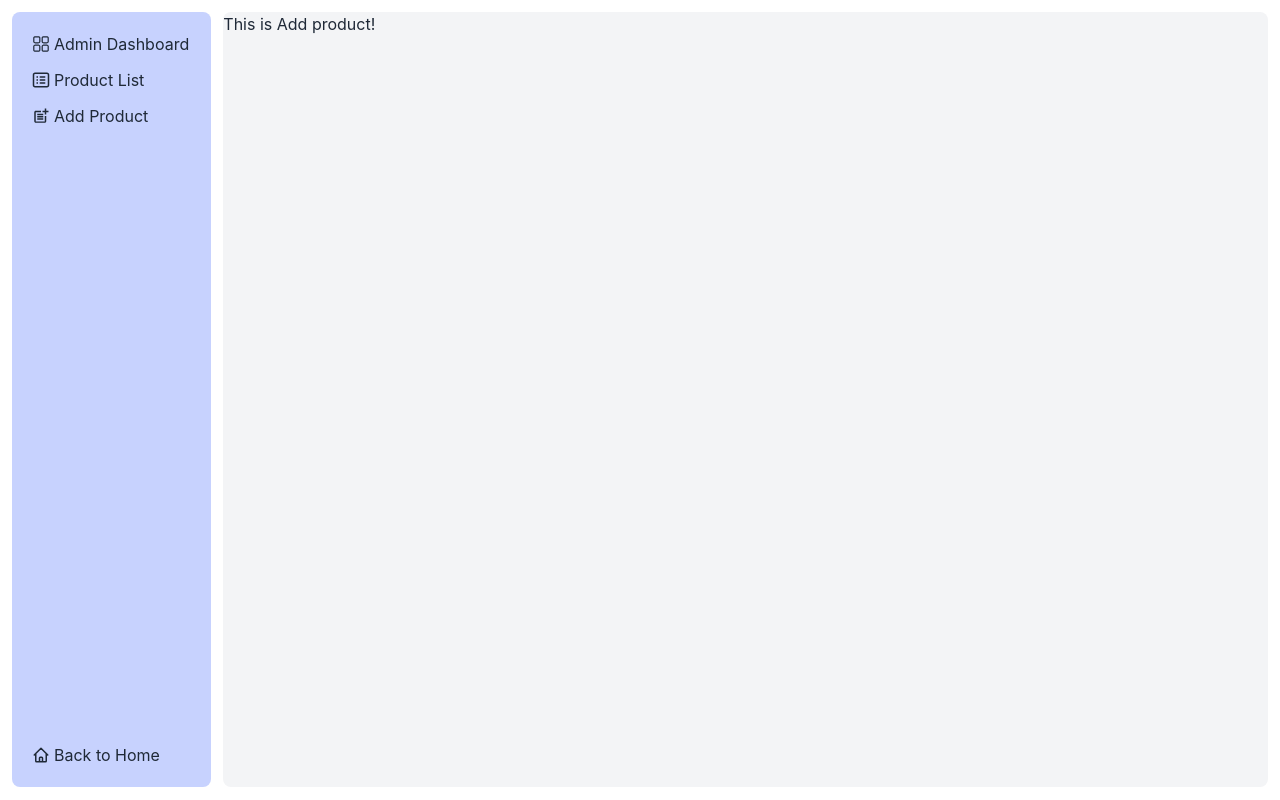
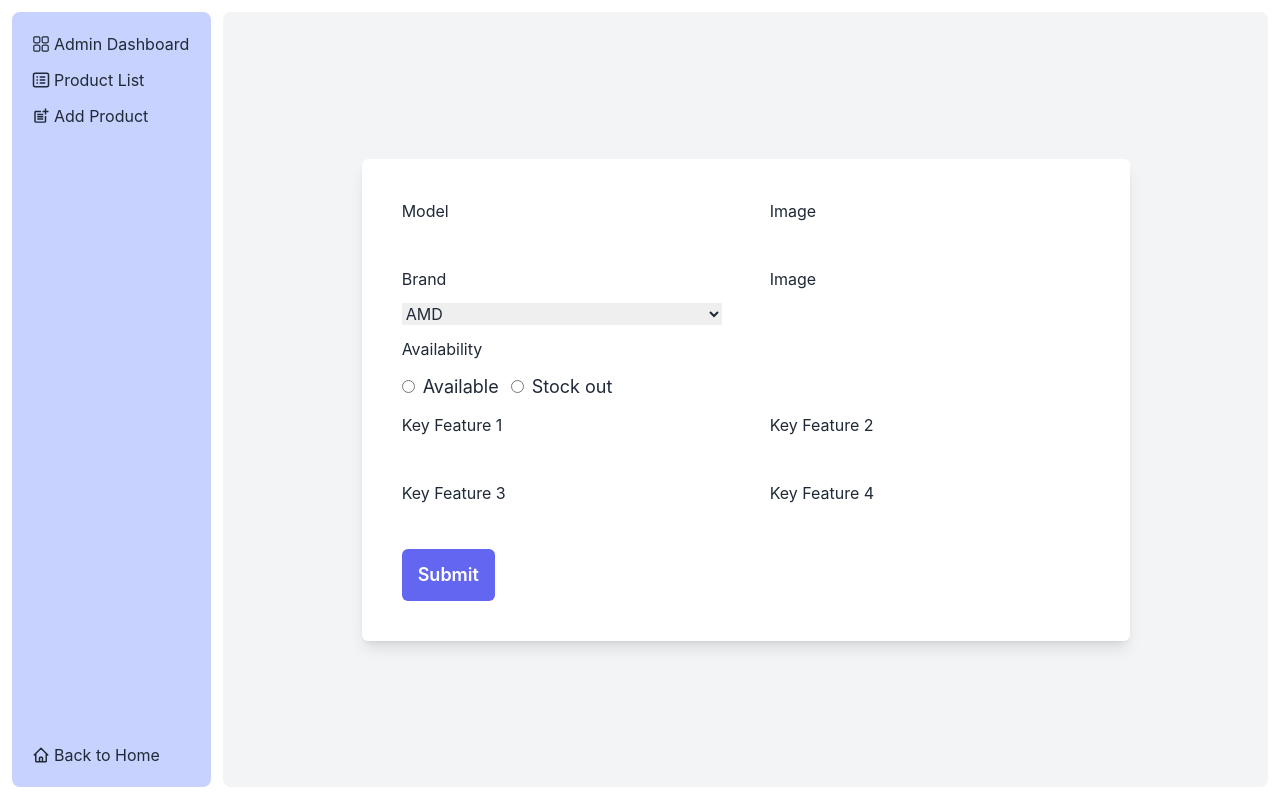
Before and after one commit to azimuddin2/moon-tech-react-redux, a React (Create React App) app: page /dashboard/add-product in a window 1280 px wide. Built offline with nearby package versions, Linux system fonts and the light colour scheme.

Commit message:
added is add product and product list

```diff
--- a/package.json
+++ b/package.json
@@ -10,6 +10,7 @@
     "daisyui": "^2.46.1",
     "react": "^18.2.0",
     "react-dom": "^18.2.0",
+    "react-hook-form": "^7.41.5",
     "react-icons": "^4.7.1",
     "react-redux": "^8.0.5",
     "react-router-dom": "^6.6.1",
--- a/src/pages/Dashboard/AddProduct.js
+++ b/src/pages/Dashboard/AddProduct.js
@@ -1,10 +1,134 @@
 import React from 'react';
+import { useForm } from 'react-hook-form';
+import { useDispatch } from 'react-redux';
 
 const AddProduct = () => {
+    const { register, handleSubmit } = useForm();
+  const dispatch = useDispatch();
+
+  const submit = () => {
+
+  }
+
     return (
-        <div>
-            <h1>This is Add product!</h1>
-        </div>
+        <div className='flex justify-center items-center h-full '>
+        <form
+          className='shadow-lg p-10 rounded-md flex flex-wrap gap-3 max-w-3xl justify-between bg-white'
+          onSubmit={handleSubmit(submit)}
+        >
+          <div className='flex flex-col w-full max-w-xs'>
+            <label className='mb-2' htmlFor='model'>
+              Model
+            </label>
+            <input type='text' id='model' {...register("model")} />
+          </div>
+          <div className='flex flex-col w-full max-w-xs'>
+            <label className='mb-2' htmlFor='image'>
+              Image
+            </label>
+            <input type='text' name='image' id='image' {...register("image")} />
+          </div>
+
+          <div className='flex flex-col w-full max-w-xs'>
+            <label className='mb-3' htmlFor='brand'>
+              Brand
+            </label>
+            <select name='brand' id='brand' {...register("brand")}>
+              <option value='amd'>AMD</option>
+              <option value='intel'>Intel</option>
+            </select>
+          </div>
+          <div className='flex flex-col w-full max-w-xs'>
+            <label className='mb-2' htmlFor='price'>
+              Image
+            </label>
+            <input type='text' name='price' id='price' {...register("price")} />
+          </div>
+
+          <div className='flex flex-col w-full max-w-xs'>
+            <h1 className='mb-3'>Availability</h1>
+            <div className='flex gap-3'>
+              <div>
+                <input
+                  type='radio'
+                  id='available'
+                  value={true}
+                  {...register("status")}
+                />
+                <label className='ml-2 text-lg' htmlFor='available'>
+                  Available
+                </label>
+              </div>
+              <div>
+                <input
+                  type='radio'
+                  id='stockOut'
+                  name='status'
+                  value={false}
+                  {...register("status")}
+                />
+                <label className='ml-2 text-lg' htmlFor='stockOut'>
+                  Stock out
+                </label>
+              </div>
+            </div>
+          </div>
+          <div className='flex flex-col w-full max-w-xs'></div>
+          <div className='flex flex-col w-full max-w-xs'>
+            <label className='mb-2' htmlFor='keyFeature1'>
+              Key Feature 1
+            </label>
+            <input
+              type='text'
+              name='keyFeature1'
+              id='keyFeature1'
+              {...register("keyFeature1")}
+            />
+          </div>
+          <div className='flex flex-col w-full max-w-xs'>
+            <label className='mb-2' htmlFor='keyFeature2'>
+              Key Feature 2
+            </label>
+            <input
+              type='text'
+              name='keyFeature2'
+              id='keyFeature2'
+              {...register("keyFeature2")}
+            />
+          </div>
+          <div className='flex flex-col w-full max-w-xs'>
+            <label className='mb-2' htmlFor='keyFeature3'>
+              Key Feature 3
+            </label>
+            <input
+              type='text'
+              name='keyFeature3'
+              id='keyFeature3'
+              {...register("keyFeature3")}
+            />
+          </div>
+          <div className='flex flex-col w-full max-w-xs'>
+            <label className='mb-2' htmlFor='keyFeature4'>
+              Key Feature 4
+            </label>
+            <input
+              type='text'
+              name='keyFeature4'
+              id='keyFeature4'
+              {...register("keyFeature4")}
+            />
+          </div>
+
+          <div className='flex justify-between items-center w-full'>
+            <button
+              className=' px-4 py-3 bg-indigo-500 rounded-md font-semibold text-white text-lg disabled:bg-gray-500'
+              type='submit'
+            >
+              Submit
+            </button>
+          </div>
+        </form>
+      </div>
     );
 };
 
--- a/src/pages/Dashboard/ProductList.js
+++ b/src/pages/Dashboard/ProductList.js
@@ -1,10 +1,98 @@
-import React from 'react';
+import React, { useEffect } from 'react';
+import { useDispatch, useSelector } from 'react-redux';
+import loadProductData from '../../redux/thunk/products/fetchProducts';
 
 const ProductList = () => {
+    const products = useSelector((state) => state.product.products);
+  const dispatch = useDispatch();
+
+  useEffect(() => {
+    dispatch(loadProductData());
+  });
+
     return (
-        <div>
-            <h1>This is Product List!</h1>
+        <div class='flex flex-col justify-center items-center h-full w-full lg:px-12'>
+      <div class='w-full max-w-7xl mx-auto rounded-lg  bg-white shadow-lg border border-gray-200'>
+        <header class='px-5 py-4 border-b border-gray-100'>
+          <div class='font-semibold text-gray-800'>Products</div>
+        </header>
+
+        <div class='overflow-x-auto p-3'>
+          <table class='table-auto w-full'>
+            <thead class='text-xs font-semibold uppercase text-gray-400 bg-gray-50'>
+              <tr>
+                <th></th>
+                <th class='p-2'>
+                  <div class='font-semibold text-left'>Product Name</div>
+                </th>
+                <th class='p-2'>
+                  <div class='font-semibold text-left'>Brand</div>
+                </th>
+                <th class='p-2'>
+                  <div class='font-semibold text-left'>In Stock</div>
+                </th>
+                <th class='p-2'>
+                  <div class='font-semibold text-left'>Price</div>
+                </th>
+                <th class='p-2'>
+                  <div class='font-semibold text-center'>Action</div>
+                </th>
+              </tr>
+            </thead>
+
+            <tbody class='text-sm divide-y divide-gray-100'>
+              {products.map(({ model, brand, price, status, _id }) => (
+                <tr>
+                  <td class='p-2'>
+                    <input type='checkbox' class='w-5 h-5' value='id-1' />
+                  </td>
+                  <td class='p-2'>
+                    <div class='font-medium text-gray-800'>{model}</div>
+                  </td>
+                  <td class='p-2'>
+                    <div class='text-left capitalize'>{brand}</div>
+                  </td>
+                  <td class='p-2'>
+                    <div class='text-left'>
+                      {status ? (
+                        <p className='text-green-500 font-medium'>Available</p>
+                      ) : (
+                        <p className='text-red-500 font-medium'>Stock out</p>
+                      )}
+                    </div>
+                  </td>
+                  <td class='p-2'>
+                    <div class='text-left font-medium text-indigo-500'>
+                      {price}
+                    </div>
+                  </td>
+                  <td class='p-2'>
+                    <div class='flex justify-center'>
+                      <button>
+                        <svg
+                          class='w-8 h-8 hover:text-blue-600 rounded-full hover:bg-gray-100 p-1'
+                          fill='none'
+                          stroke='currentColor'
+                          viewBox='0 0 24 24'
+                          xmlns='http://www.w3.org/2000/svg'
+                        >
+                          <path
+                            stroke-linecap='round'
+                            stroke-linejoin='round'
+                            stroke-width='2'
+                            d='M19 7l-.867 12.142A2 2 0 0116.138 21H7.862a2 2 0 01-1.995-1.858L5 7m5 4v6m4-6v6m1-10V4a1 1 0 00-1-1h-4a1 1 0 00-1 1v3M4 7h16'
+                          ></path>
+                        </svg>
+                      </button>
+                    </div>
+                  </td>
+                </tr>
+              ))}
+            </tbody>
+          </table>
         </div>
+      </div>
+    </div>
     );
 };
 
```
Also changed, not shown: 1 other file (tests, documents, lock files or other folders).
